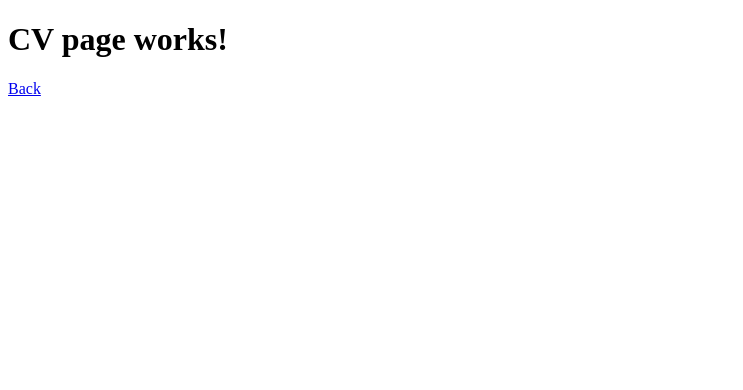
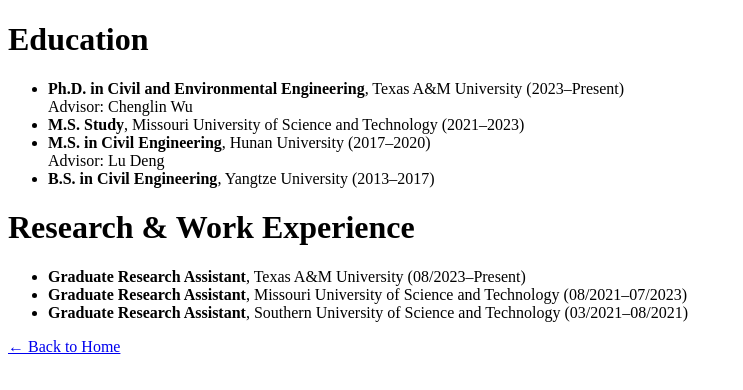
Before and after one commit to Lijiaoli/Lijiaoli.github.io, a plain HTML site: page CV.html in a window 1280 px wide. Shown: the whole page, without its empty margins (0-743 px from the left). Drawn offline with Linux system fonts and the light colour scheme.

Commit message:
Update CV.html

```diff
--- a/CV.html
+++ b/CV.html
@@ -1,7 +1,46 @@
-<!doctype html>
-<html>
+<!DOCTYPE html>
+<html lang="en">
+<head>
+  <meta charset="utf-8">
+  <title>Education & Experience | Jiaoli Li</title>
+  <meta name="viewport" content="width=device-width, initial-scale=1">
+</head>
 <body>
-  <h1>CV page works!</h1>
-  <a href="index.html">Back</a>
+
+<h1>Education</h1>
+
+<ul>
+  <li>
+    <b>Ph.D. in Civil and Environmental Engineering</b>, Texas A&M University (2023–Present)<br>
+    Advisor: Chenglin Wu
+  </li>
+  <li>
+    <b>M.S. Study</b>, Missouri University of Science and Technology (2021–2023)
+  </li>
+  <li>
+    <b>M.S. in Civil Engineering</b>, Hunan University (2017–2020)<br>
+    Advisor: Lu Deng
+  </li>
+  <li>
+    <b>B.S. in Civil Engineering</b>, Yangtze University (2013–2017)
+  </li>
+</ul>
+
+<h1>Research & Work Experience</h1>
+
+<ul>
+  <li>
+    <b>Graduate Research Assistant</b>, Texas A&M University (08/2023–Present)
+  </li>
+  <li>
+    <b>Graduate Research Assistant</b>, Missouri University of Science and Technology (08/2021–07/2023)
+  </li>
+  <li>
+    <b>Graduate Research Assistant</b>, Southern University of Science and Technology (03/2021–08/2021)
+  </li>
+</ul>
+
+<p><a href="index.html">← Back to Home</a></p>
+
 </body>
 </html>
```
